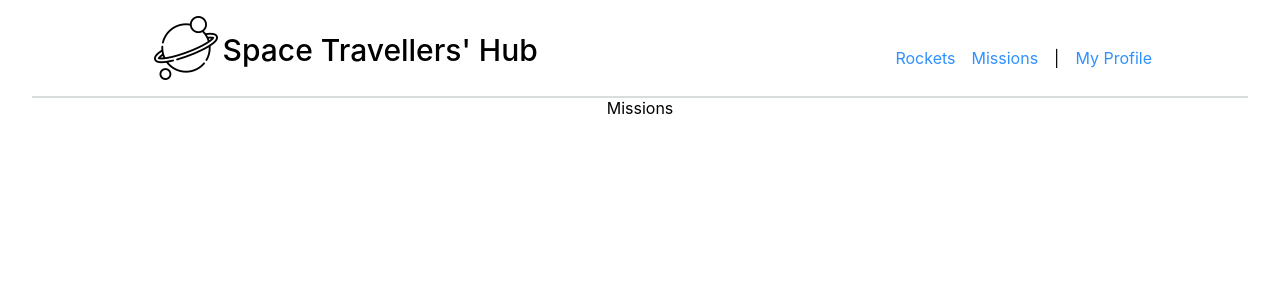
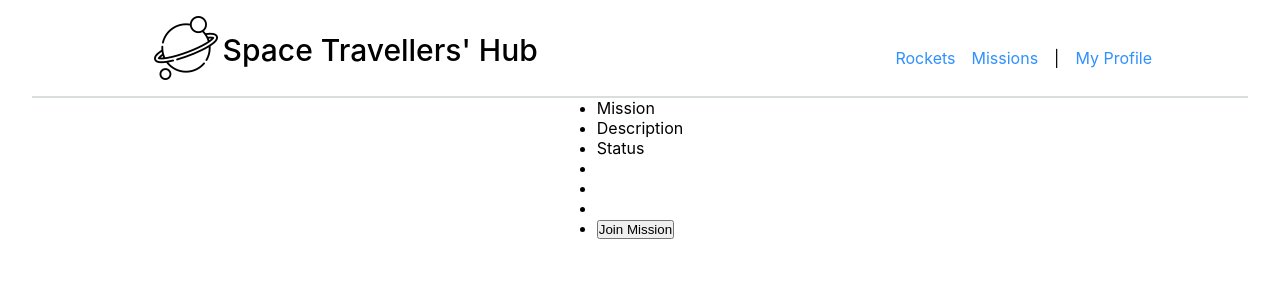
Before and after one commit to kalbek/Space-Travelers-Hub, a React (Create React App) app: page /missions in a window 1280 px wide. Shown: the top 300 px of the page. Built offline with nearby package versions, Linux system fonts and the light colour scheme.

Commit message:
Import mission.jsx from components directory

```diff
--- a/src/pages/Missions.jsx
+++ b/src/pages/Missions.jsx
@@ -1,8 +1,11 @@
 import React from 'react';
+import Mission from '../components/Mission';
 
 const Missions = () => (
   <>
-    <div className="flex-ccc">Missions</div>
+    <div className="flex-ccc">
+      <Mission />
+    </div>
   </>
 );
 
```
